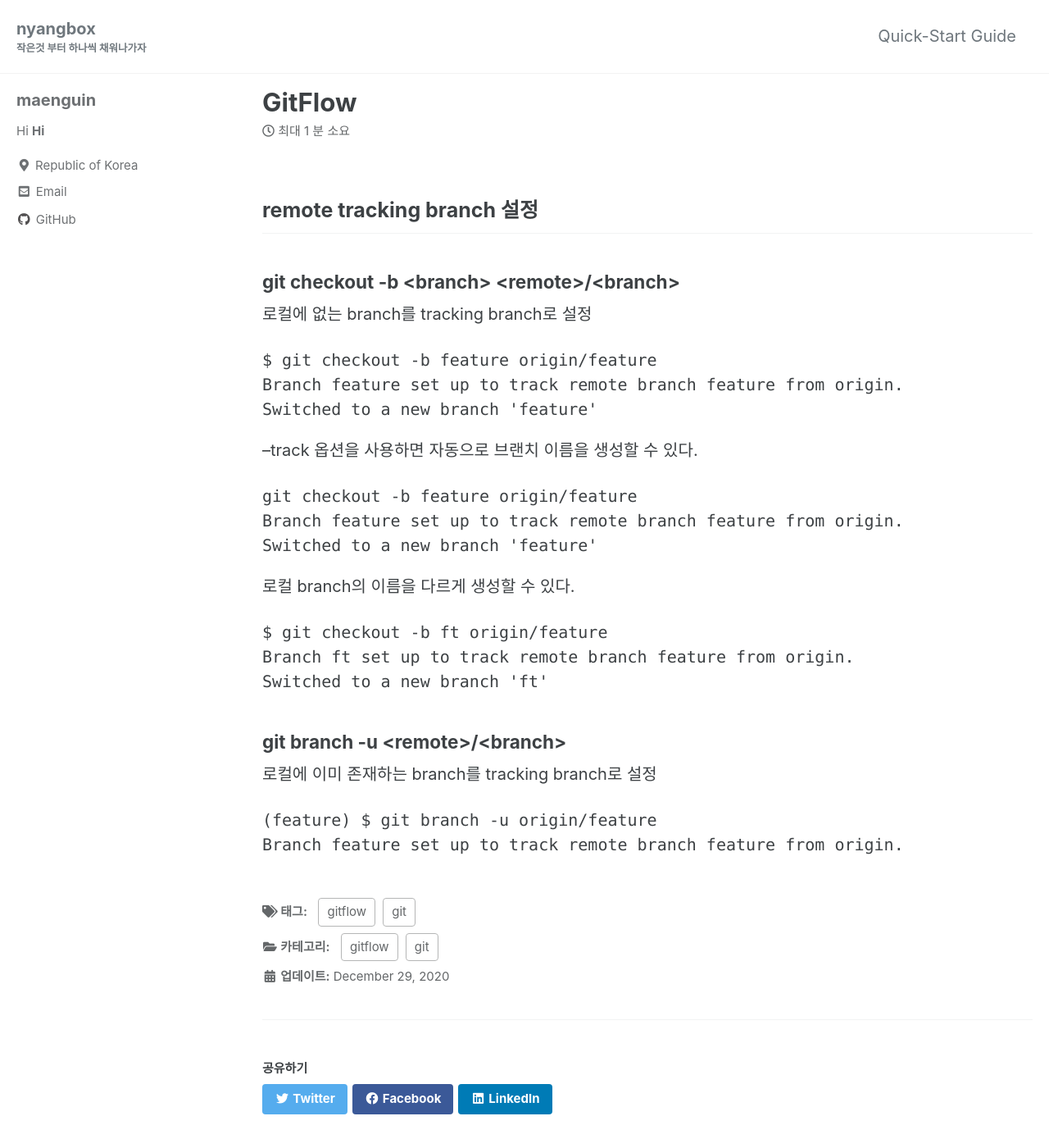
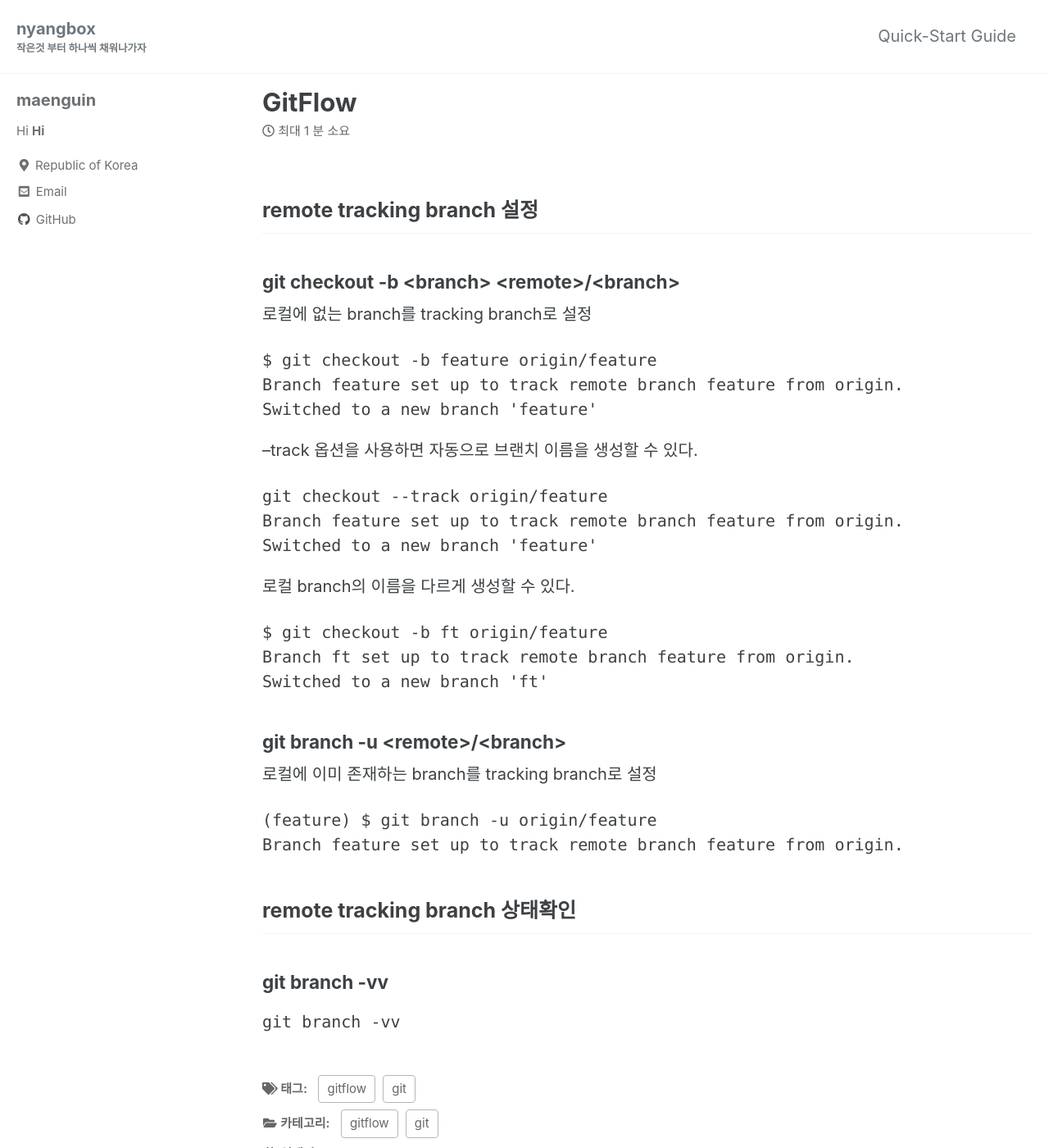
Before and after one commit to maenguin/maenguin.github.io, a Jekyll site: the page built from _posts/2020-12-29-gitflow.md, in a window 1280 px wide and 1400 px high. Shown: the whole window at 82% size. Built offline with Jekyll 4.4.1, drawn with Linux system fonts in a browser that asks for light colours; cached includes are drawn as plain includes.

Commit message:
Update 2020-12-29-gitflow.md

````diff
--- a/_posts/2020-12-29-gitflow.md
+++ b/_posts/2020-12-29-gitflow.md
@@ -22,7 +22,7 @@ Switched to a new branch 'feature'
 
 --track 옵션을 사용하면 자동으로 브랜치 이름을 생성할 수 있다.
 ```git
-git checkout -b feature origin/feature
+git checkout --track origin/feature
 Branch feature set up to track remote branch feature from origin.
 Switched to a new branch 'feature'
 ```
@@ -41,3 +41,10 @@ Switched to a new branch 'ft'
 (feature) $ git branch -u origin/feature
 Branch feature set up to track remote branch feature from origin.
 ```
+
+## remote tracking branch 상태확인
+
+### git branch -vv
+```git
+git branch -vv
+```
````
